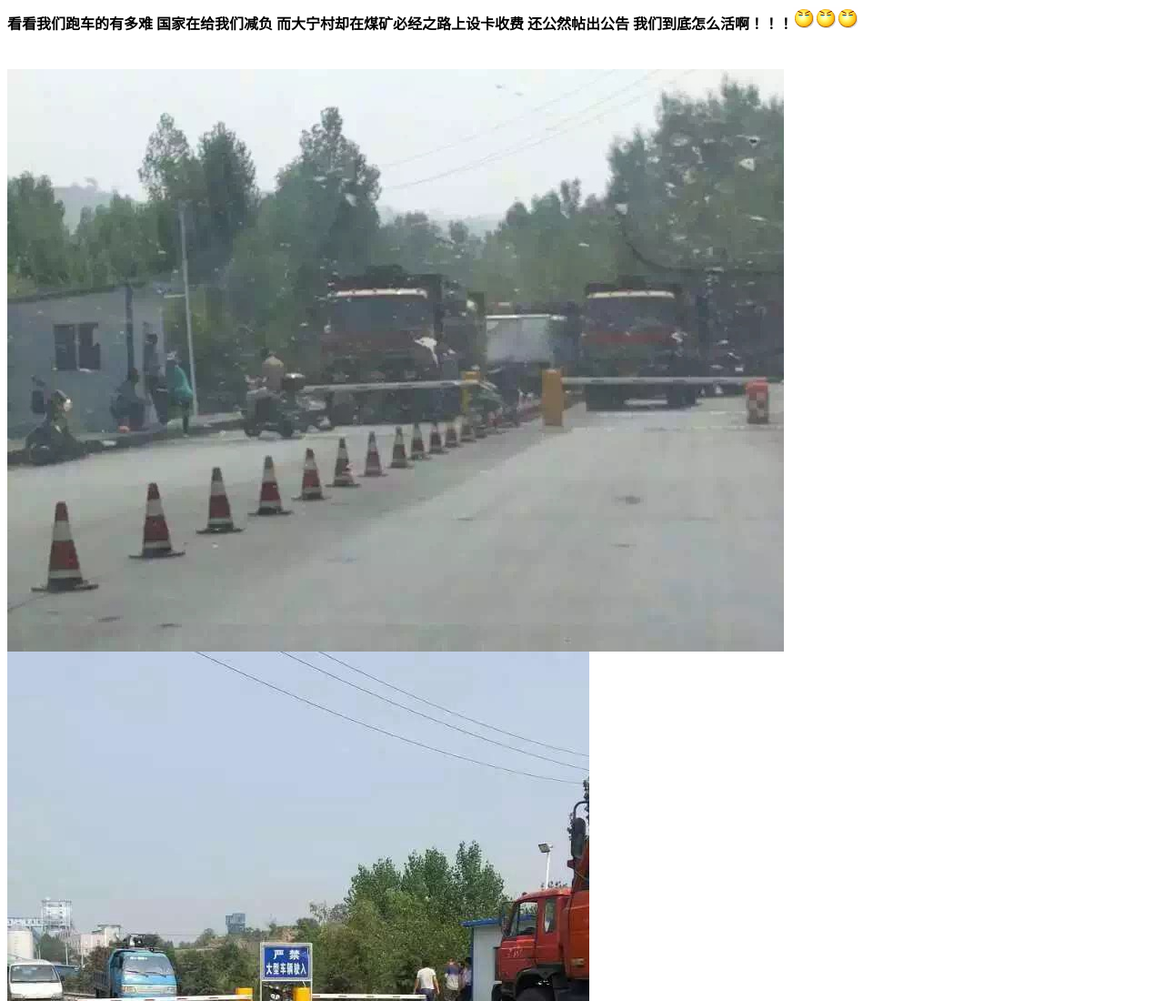
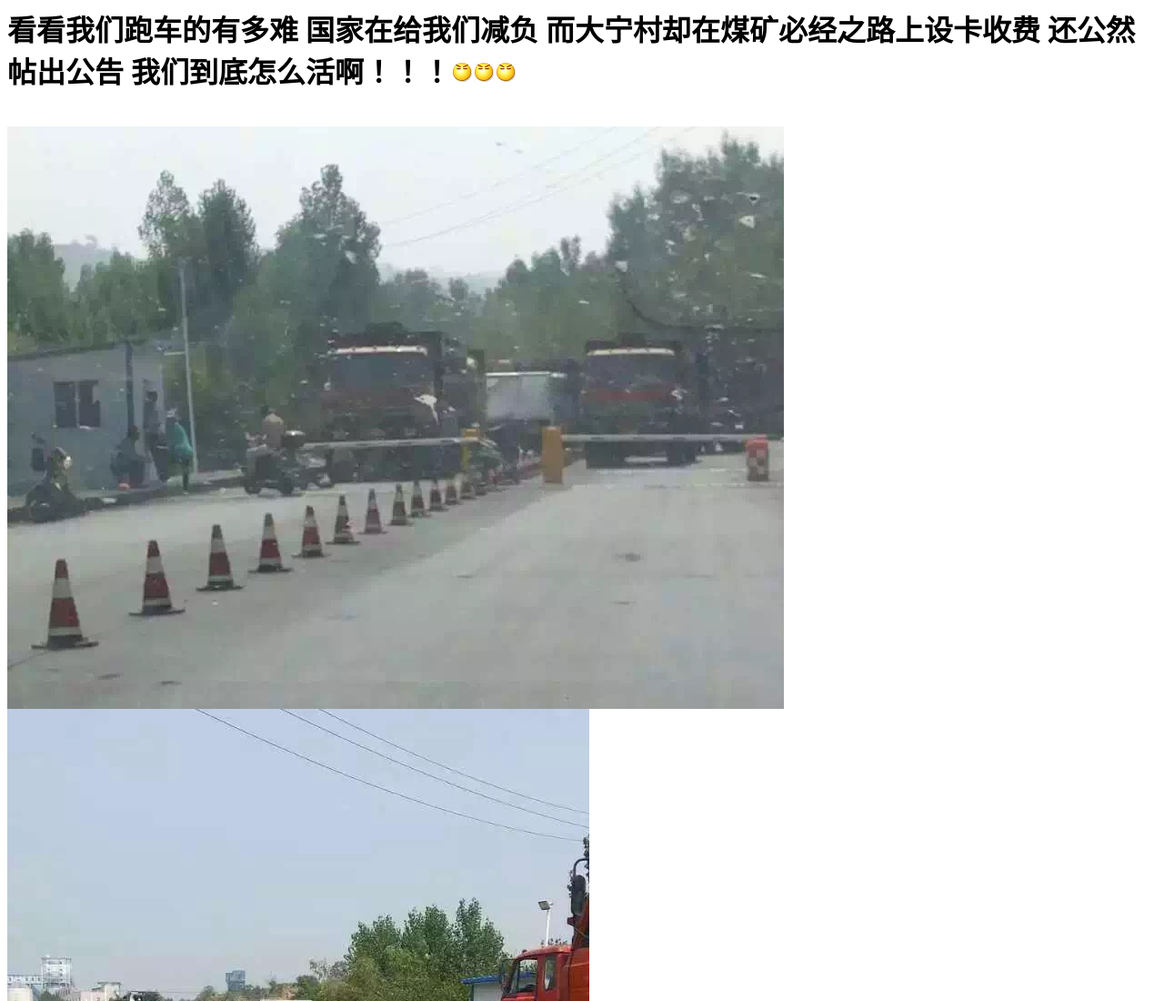
Before and after one commit to funnytoy/dn, a plain HTML site: page 1.html in a window 1280 px wide. Shown: the top 1100 px of the page at 91% size. Drawn offline with Linux system fonts and the light colour scheme.

Commit message:
Update 1.html

```diff
--- a/1.html
+++ b/1.html
@@ -7,7 +7,7 @@
 
 
 <body>
-<h4>看看我们跑车的有多难 国家在给我们减负 而大宁村却在煤矿必经之路上设卡收费 还公然帖出公告 我们到底怎么活啊！！！<img src="1/1.gif"><img src="1/1.gif"><img src="1/1.gif"></h4>
+<h1>看看我们跑车的有多难 国家在给我们减负 而大宁村却在煤矿必经之路上设卡收费 还公然帖出公告 我们到底怎么活啊！！！<img src="1/1.gif"><img src="1/1.gif"><img src="1/1.gif"></h1>
 
 <br><img src="1/1.jpg">
 <br><img src="1/2.jpg">
```
